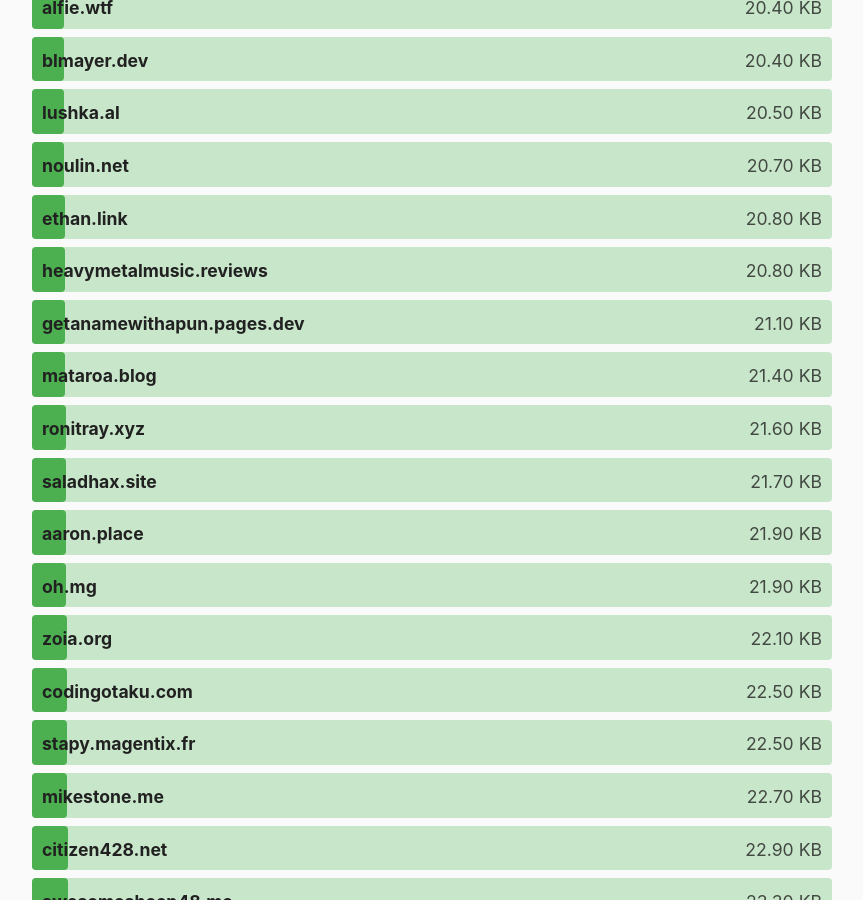
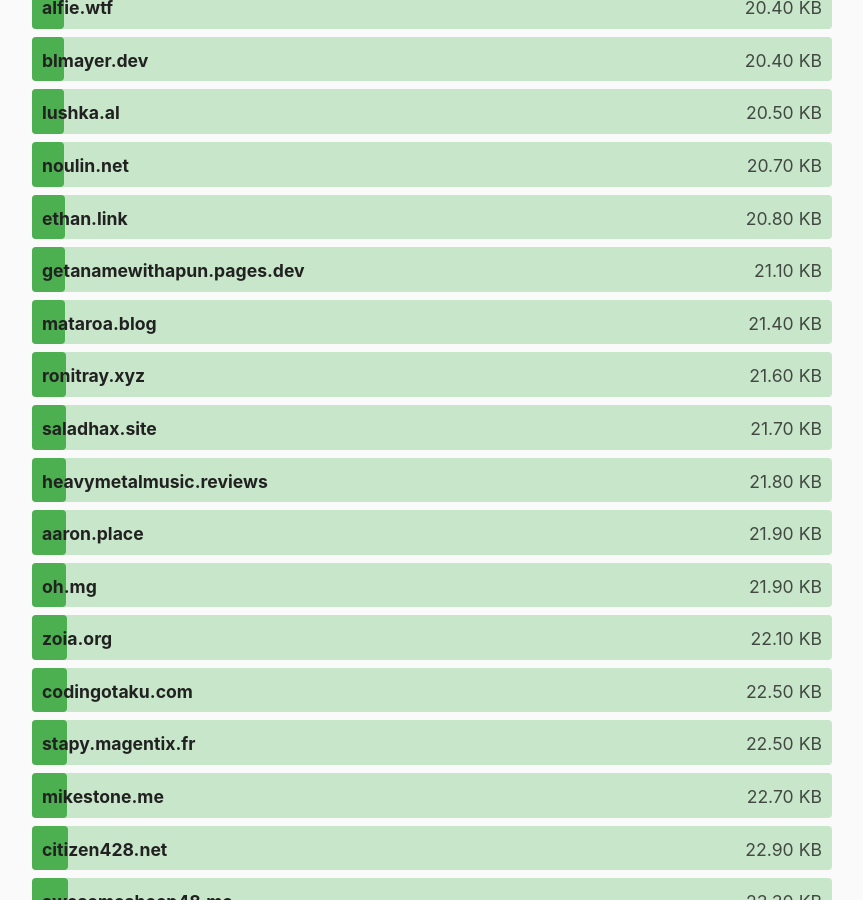
Before and after one commit to kevquirk/512kb.club, a Jekyll site: the page built from index.md, in a window 1280 px wide and 900 px high, scrolled down 6690 px. Shown: the whole window, without its empty margins (208-1071 px from the left). Built offline with Jekyll 4.4.1, drawn with Linux system fonts in a browser that asks for light colours.

Commit message:
Fixed Typo for Site Size

```diff
--- a/_data/sites.yml
+++ b/_data/sites.yml
@@ -925,7 +925,7 @@
 
 - domain: heavymetalmusic.reviews
   url: https://heavymetalmusic.reviews/
-  size: 20.8
+  size: 21.8
   last_checked: 2022-04-29
 
 - domain: hmbrg.xyz
```
